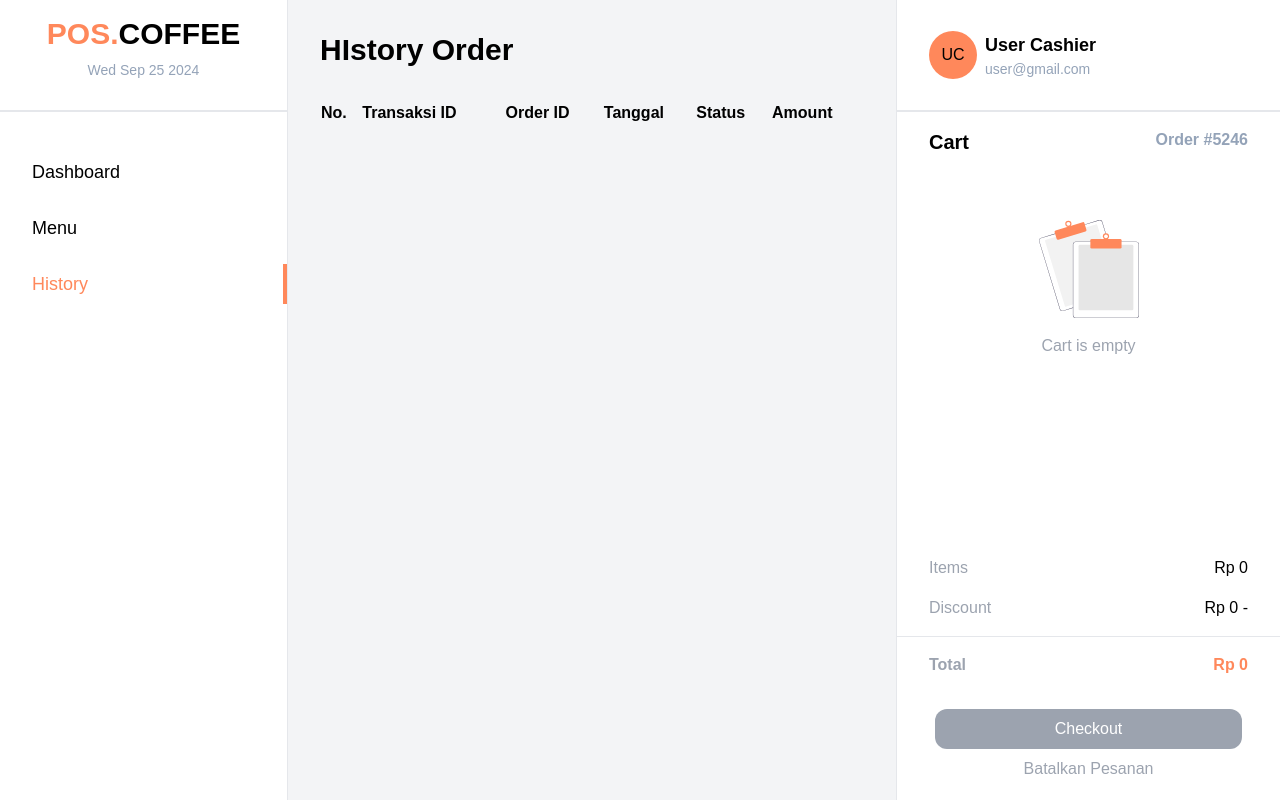
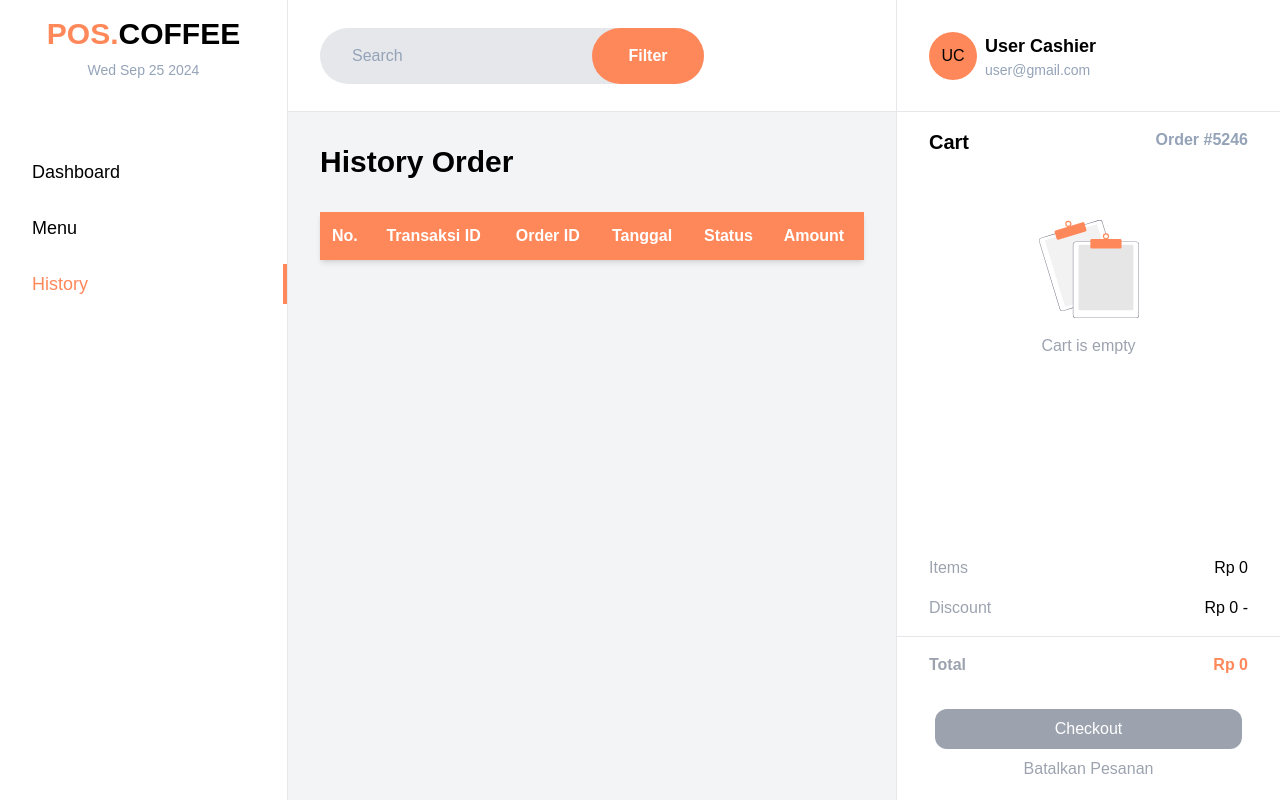
Before and after one commit to sanzskuy09/pos-coffe-next, a Next.js app: page /order/history in a window 1280 px wide. Built offline with nearby package versions, Linux system fonts and the light colour scheme.

Commit message:
feat: add filter input

```diff
--- a/src/app/layout.js
+++ b/src/app/layout.js
@@ -13,8 +13,8 @@ const geistMono = localFont({
 });
 
 export const metadata = {
-  title: "Create Next App",
-  description: "Generated by create next app",
+  title: "POS Coffee",
+  description: "Generated by POS Coffee",
 };
 
 import { ToastContainer } from "react-toastify";
--- /dev/null
+++ b/src/app/login/page.js
@@ -0,0 +1,7 @@
+import React from "react";
+
+const Login = () => {
+  return <div>ini login</div>;
+};
+
+export default Login;
--- a/src/app/order/dashboard/page.js
+++ b/src/app/order/dashboard/page.js
@@ -62,6 +62,7 @@ const Dashboard = () => {
                   fill
                   priority
                   // unoptimized
+                  sizes="(max-width: 768px) 100vw, (max-width: 1200px) 50vw, 33vw"
                   style={{
                     objectFit: "cover", // cover, contain, none
                     borderRadius: "12px",
--- a/src/app/order/history/page.js
+++ b/src/app/order/history/page.js
@@ -12,16 +12,25 @@ const History = () => {
       maximumFractionDigits: 0,
     }).format(number);
   };
+  return (
+    <div>
+      <div className="h-28 flex items-center px-8 gap-2 bg-white border-b">
+        <div className="bg-gray-200 py-4 px-8 w-96 rounded-full relative ">
+          <p className="text-slate-400">Search</p>
 
-  console.log("history >>>", history);
-  return (
-    <div className="p-8">
-      <div>
-        <h1 className="text-3xl font-semibold mb-8">HIstory Order</h1>
+          <div className="bg-primary absolute top-0 bottom-0 right-0 w-28 flex justify-center items-center rounded-full font-semibold text-white">
+            Filter
+          </div>
+        </div>
       </div>
 
-      <div className="">
-        <table className="w-full">
+      <div className="p-8">
+        <div>
+          <h1 className="text-3xl font-semibold mb-8">History Order</h1>
+        </div>
+
+        <div className="">
+          {/* <table className="w-full">
           <thead>
             <tr className="text-left">
               <th>No.</th>
@@ -44,7 +53,43 @@ const History = () => {
               </tr>
             ))}
           </tbody>
-        </table>
+        </table> */}
+          <table className="w-full border-collapse bg-white shadow-md">
+            <thead>
+              <tr className="text-left bg-primary text-white">
+                <th className="p-3">No.</th>
+                <th className="p-3">Transaksi ID</th>
+                <th className="p-3">Order ID</th>
+                <th className="p-3">Tanggal</th>
+                <th className="p-3">Status</th>
+                <th className="p-3">Amount</th>
+              </tr>
+            </thead>
+            <tbody>
+              {history.map((item, index) => (
+                <tr
+                  key={index}
+                  className="border-b hover:bg-orange-50 transition-all"
+                >
+                  <td className="p-3">{index + 1}</td>
+                  <td className="p-3">{item.trxId}</td>
+                  <td className="p-3">{item.orderId}</td>
+                  <td className="p-3">{item.tanggal}</td>
+                  <td
+                    className={`p-3 ${
+                      item.status === "Completed"
+                        ? "text-green-500"
+                        : "text-red-500"
+                    }`}
+                  >
+                    {item.status}
+                  </td>
+                  <td className="p-3">{convertToRupiah(item.amount)}</td>
+                </tr>
+              ))}
+            </tbody>
+          </table>
+        </div>
       </div>
     </div>
   );
--- a/src/app/order/menu/page.js
+++ b/src/app/order/menu/page.js
@@ -13,6 +13,16 @@ const Menu = () => {
   };
 
   return (
+    <div>
+      <div className="h-28 flex items-center px-8 gap-2 bg-white border-b">
+        <div className="bg-gray-200 py-4 px-8 w-96 rounded-full relative ">
+          <p className="text-slate-400">Search</p>
+
+          <div className="bg-primary absolute top-0 bottom-0 right-0 w-28 flex justify-center items-center rounded-full font-semibold text-white">
+            Filter
+          </div>
+        </div>
+      </div>
       <div className="p-8">
         <div>
           <h1 className="text-3xl font-semibold mb-8">Menu List</h1>
@@ -37,6 +47,7 @@ const Menu = () => {
                     fill
                     priority
                     // unoptimized
+                    sizes="(max-width: 768px) 100vw, (max-width: 1200px) 50vw, 33vw"
                     style={{
                       objectFit: "cover", // cover, contain, none
                       borderRadius: "12px",
@@ -58,6 +69,7 @@ const Menu = () => {
           </div>
         </div>
       </div>
+    </div>
   );
 };
 
--- a/src/components/SidebarCart/index.js
+++ b/src/components/SidebarCart/index.js
@@ -78,7 +78,7 @@ const SidebarCart = () => {
 
   return (
     <div className="h-screen fixed top-0 bottom-0 right-0 w-96 border-l border-l-gray-200 flex flex-col overflow-y-hidden">
-      <div className="min-h-28 flex items-center px-8 gap-2 border-b-2">
+      <div className="min-h-28 flex items-center px-8 gap-2 border-b">
         <div className="w-12 h-12 rounded-full bg-primary flex justify-center items-center">
           UC
         </div>
--- a/src/components/SidebarMenu/index.js
+++ b/src/components/SidebarMenu/index.js
@@ -16,7 +16,7 @@ const SidebarMenu = () => {
 
   return (
     <div className="max-h-screen fixed bottom-0 top-0 left-0 w-72 border-r border-r-gray-200 ">
-      <div className="h-28 flex flex-col items-center pt-4 gap-2 mb-10 border-b-2">
+      <div className="h-28 flex flex-col items-center pt-4 gap-2 mb-10 ">
         <h1 className="text-3xl font-semibold">
           <span className="text-primary">POS.</span>COFFEE
         </h1>
```
Lines whose indentation alone changed are shown as unchanged.
